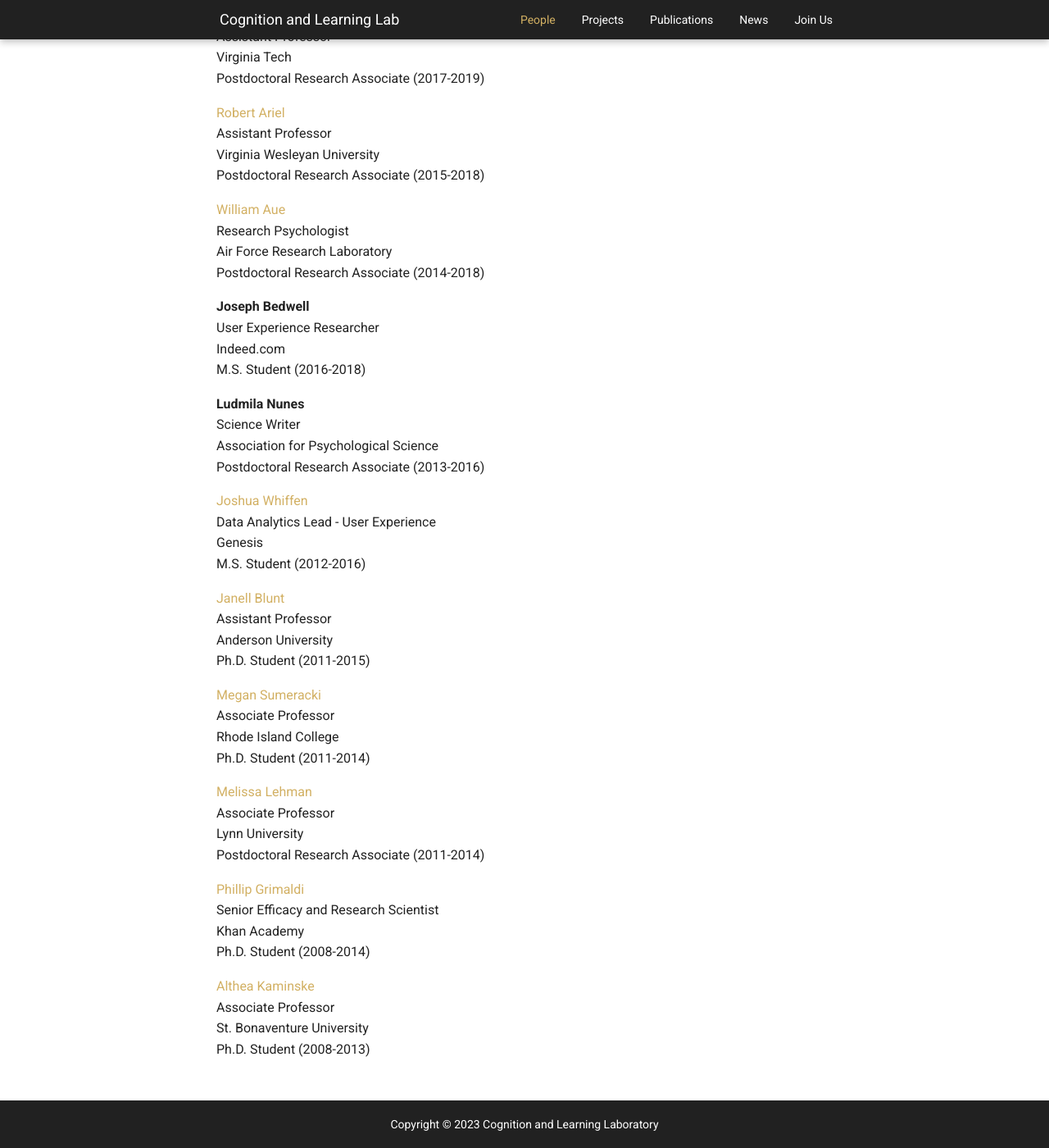
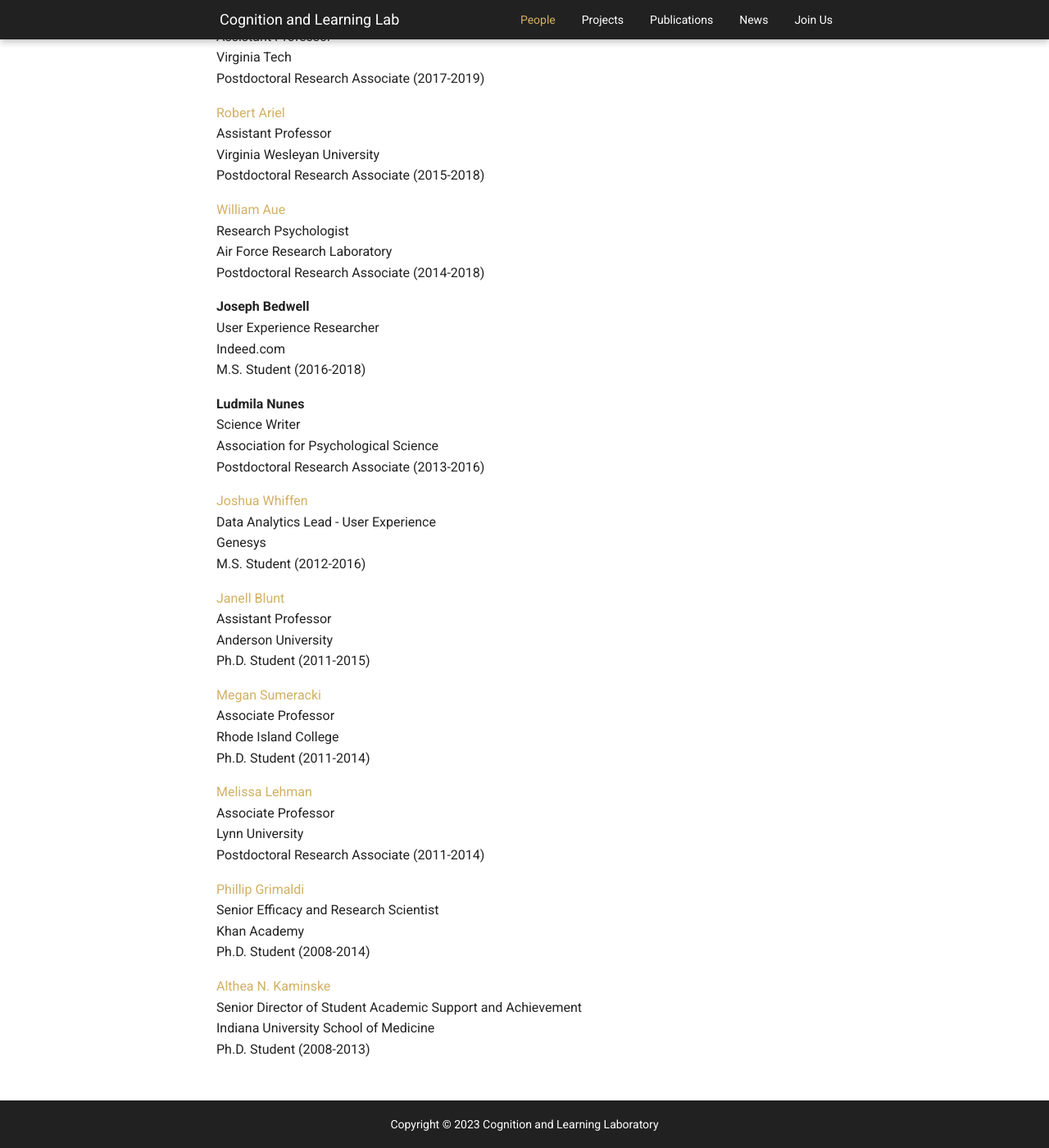
Before and after one commit to shivanya-chandra/pcllab.github.io, an MkDocs documentation site: the page built from docs/people.md, in a window 1280 px wide and 1400 px high, scrolled down 2444 px. Shown: the whole window at 82% size. Built offline with MkDocs 1.6.1 and Material for MkDocs 9.7.7, drawn with Linux system fonts in a browser that asks for light colours; comment, search, counter and statistics services are not loaded.

Commit message:
Update people.md

```diff
--- a/docs/people.md
+++ b/docs/people.md
@@ -119,7 +119,7 @@ Postdoctoral Research Associate (2013-2016)<br>
 
 [Joshua Whiffen](https://www.linkedin.com/in/joshua-whiffen-230618122){target="\_blank" rel="noreferrer"}<br>
 Data Analytics Lead - User Experience<br>
-Genesis<br>
+Genesys<br>
 M.S. Student (2012-2016)<br>
 
 [Janell Blunt](https://anderson.edu/staff/dr-janell-blunt/){target="\_blank" rel="noreferrer"}<br>
@@ -137,13 +137,13 @@ Associate Professor<br>
 Lynn University<br>
 Postdoctoral Research Associate (2011-2014)<br>
 
-[Phillip Grimaldi](http://www.phillipgrimaldi.com/){target="\_blank" rel="noreferrer"}<br>
+[Phillip Grimaldi](https://www.linkedin.com/in/phillip-grimaldi){target="\_blank" rel="noreferrer"}<br>
 Senior Efficacy and Research Scientist<br>
 Khan Academy<br>
 Ph.D. Student (2008-2014)<br>
 
-[Althea Kaminske](https://www.sbu.edu/academics/faculty/kaminske-althea-need){target="\_blank" rel="noreferrer"}<br>
-Associate Professor<br>
-St. Bonaventure University<br>
+[Althea N. Kaminske](https://medicine.iu.edu/faculty/64171/kaminske-althea){target="\_blank" rel="noreferrer"}<br>
+Senior Director of Student Academic Support and Achievement<br>
+Indiana University School of Medicine<br>
 Ph.D. Student (2008-2013)<br>
 <br>
```
